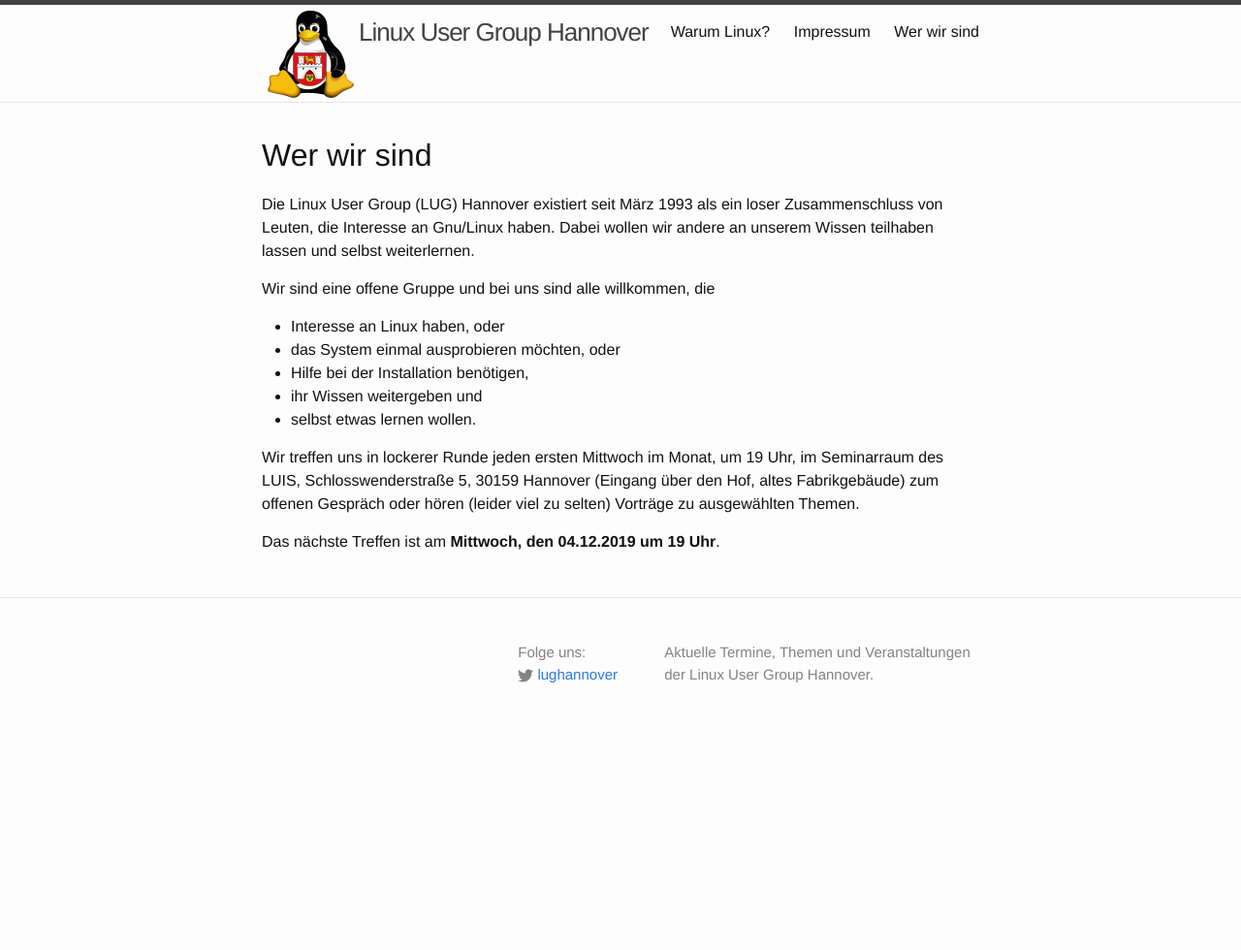
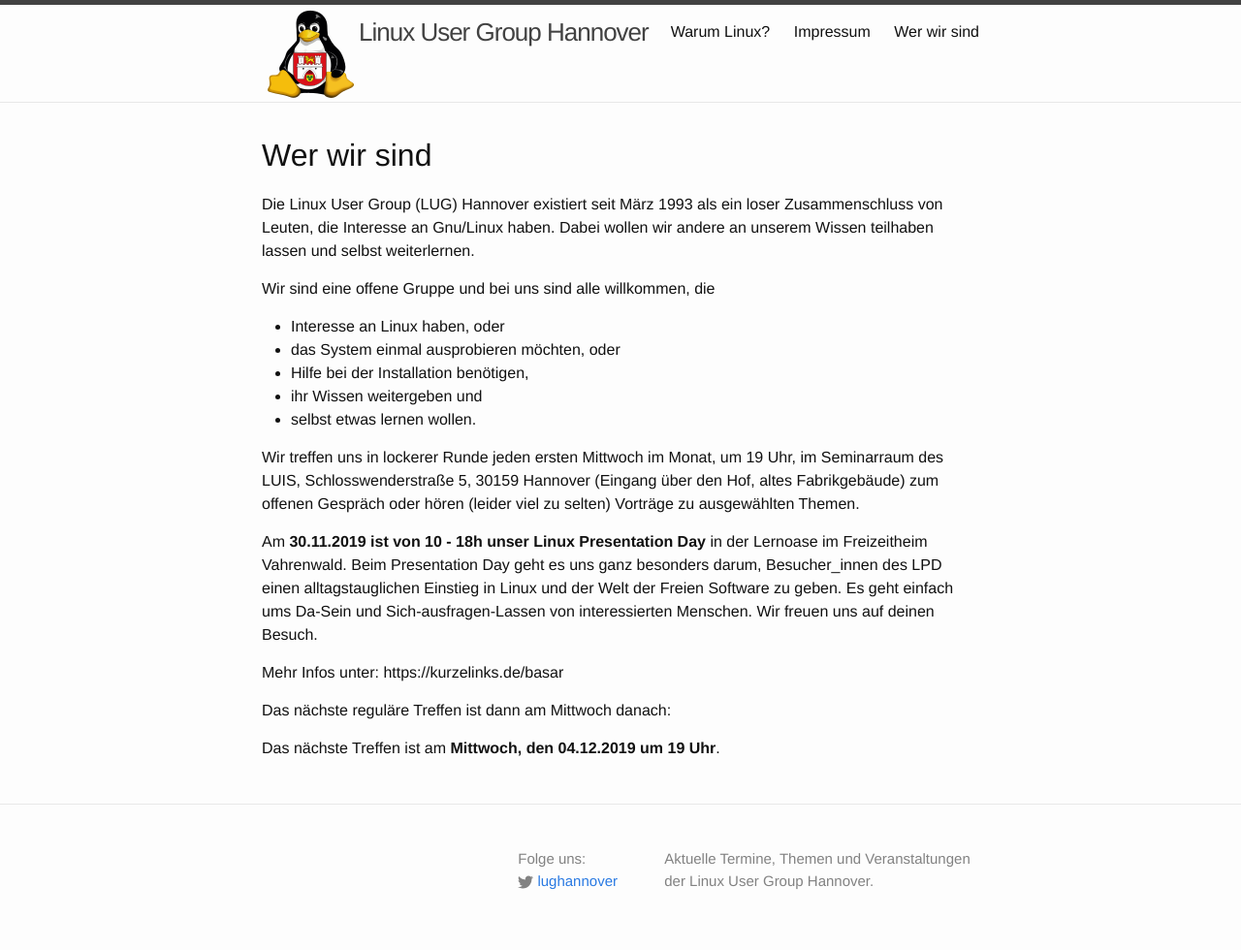
Before and after one commit to lughannover/lughannover.github.io, a Jekyll site: the page built from index.md, in a window 1280 px wide. Shown: the whole page at 97% size. Built offline with Jekyll 4.4.1, drawn with Linux system fonts in a browser that asks for light colours; before the commit the page ends 900 px from its top, so only the background shows below that.

Commit message:
LPD in der Lernoase eingefügt.
Info wird nach dem 30.11. wieder entfernt.

```diff
--- a/index.md
+++ b/index.md
@@ -22,3 +22,12 @@
 Seminarraum des LUIS, Schlosswenderstraße 5, 30159 Hannover (Eingang über den
 Hof, altes Fabrikgebäude) zum offenen Gespräch oder hören (leider viel zu selten)
 Vorträge zu ausgewählten Themen.
+
+Am **30.11.2019 ist von 10 - 18h unser Linux Presentation Day** in der Lernoase im Freizeitheim Vahrenwald.
+Beim Presentation Day geht es uns ganz besonders darum, Besucher_innen des LPD einen
+alltagstauglichen Einstieg in Linux und der Welt der Freien Software zu geben. Es geht einfach ums
+Da-Sein und Sich-ausfragen-Lassen von interessierten Menschen. Wir freuen uns auf deinen Besuch.
+
+Mehr Infos unter: https://kurzelinks.de/basar
+
+Das nächste reguläre Treffen ist dann am Mittwoch danach:
```
